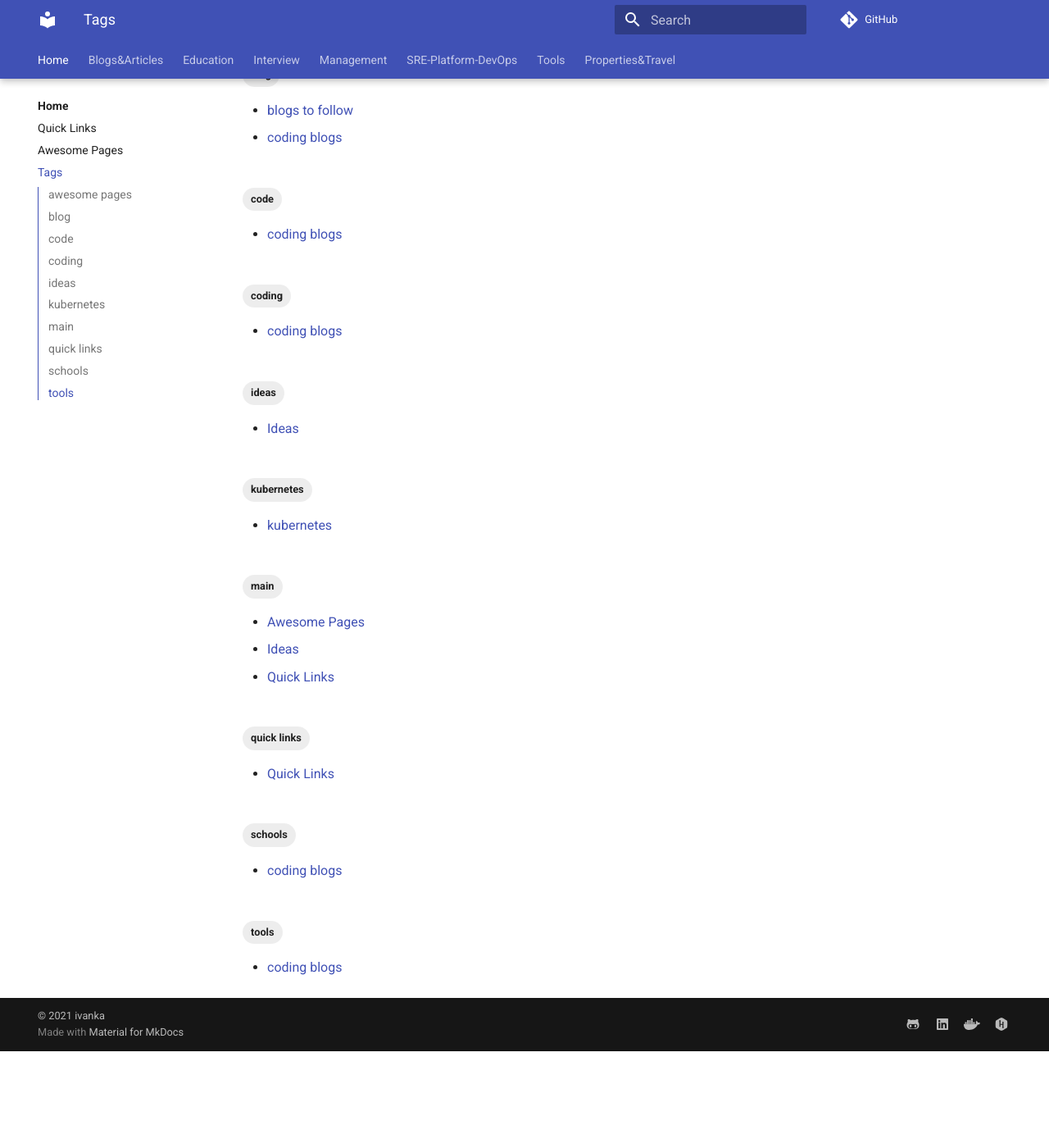
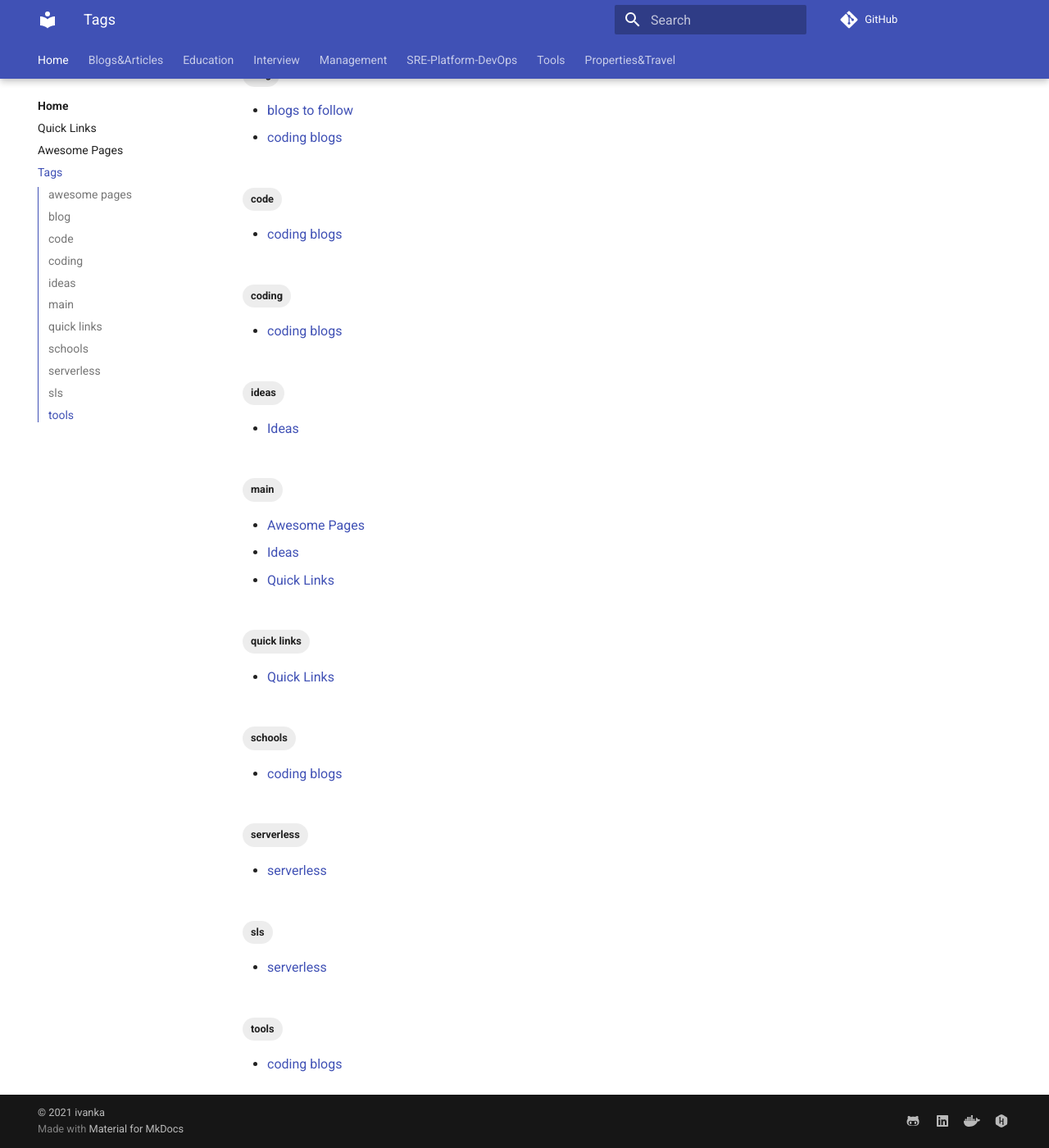
Before and after one commit to ivankatliarchuk/knowledge-base, an MkDocs documentation site: the page built from docs/tags.md, in a window 1280 px wide and 1400 px high, scrolled down 342 px. Shown: the whole window at 82% size. Built offline with MkDocs 1.6.1 and Material for MkDocs 9.7.7, drawn with Linux system fonts in a browser that asks for light colours; comment, search, counter and statistics services are not loaded; before the commit the page ends 1624 px from its top, so only the background shows below that.

Commit message:
serverless

```diff
--- a/docs/tools/serverless/index.md
+++ b/docs/tools/serverless/index.md
@@ -1,8 +1,8 @@
 ---
-title: kubernetes
-summary: cuber-sec tooling
+title: serverless
+summary: serverless tooling
 authors: ["ivan k"]
-tags: ["kubernetes"]
+tags: ["sls", "serverless"]
 date: 01-11-2022
 ---
 
```
